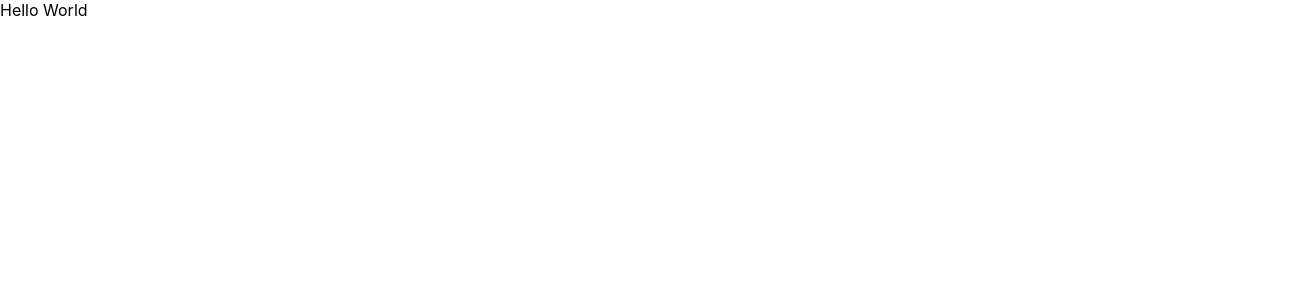
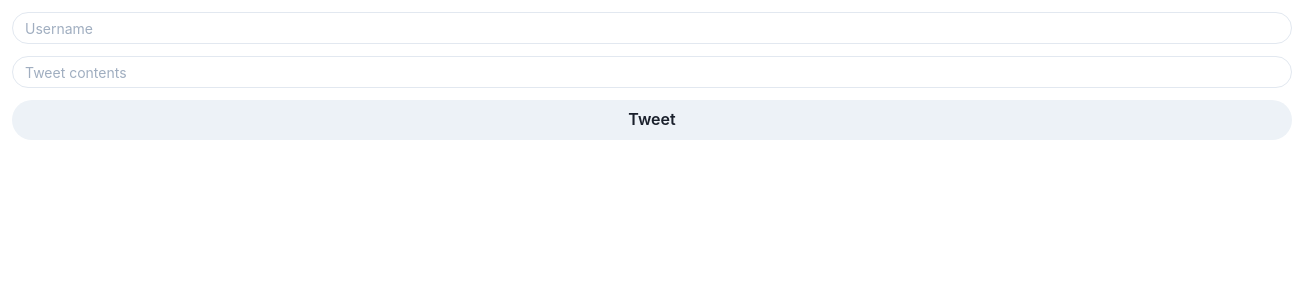
Before and after one commit to ShahmeerShahid/TwitterClone, a React (Create React App) app in the folder twitter-client/: page / in a window 1280 px wide. Shown: the top 300 px of the page, 1304 px wide, since content can reach past the window. Built offline with nearby package versions, Linux system fonts and the light colour scheme.

Commit message:
Add demo code

```diff
--- a/twitter-client/src/App.js
+++ b/twitter-client/src/App.js
@@ -1,9 +1,10 @@
+import { ChakraProvider } from "@chakra-ui/react";
+import TweetPage from "./TweetPage.js";
+
 function App() {
-	return (
-		<>
-			Hello World
-		</>
-	);
+	return <ChakraProvider>
+		<TweetPage />
+	</ChakraProvider>;
 }
 
 export default App;
--- /dev/null
+++ b/twitter-client/src/Tweet.js
@@ -0,0 +1,14 @@
+import { Box, Heading } from "@chakra-ui/react";
+
+function Tweet(props) {
+    const { username, content } = props;
+	return <div>
+        <Box m={3} p={3} borderRadius="full" bg="blue.200"
+        textAlign="center">
+            <Heading>{username}</Heading>
+            {content}
+        </Box>
+    </div>;
+}
+
+export default Tweet;
--- /dev/null
+++ b/twitter-client/src/TweetForm.js
@@ -0,0 +1,45 @@
+import { Input, Button } from "@chakra-ui/react";
+import { useState } from "react";
+
+function TweetForm({ addTweet }) {
+
+    const [username, setUsername] = useState("");
+	const handleUsernameChange = (event) => setUsername(event.target.value);
+
+    const [content, setContent] = useState("");
+    const handleContentChange = (event) => setContent(event.target.value);
+
+
+	return (
+		<div>
+			<Input
+				value={username}
+				onChange={handleUsernameChange}
+				placeholder="Username"
+				size="sm"
+				m={3}
+				borderRadius="full"
+			/>
+			<Input
+				value={content}
+				onChange={handleContentChange}
+				placeholder="Tweet contents"
+				size="sm"
+				ml={3}
+				borderRadius="full"
+			/>
+			<Button w="100%" borderRadius="full" m={3}
+            onClick={() => {
+                addTweet(username, content);
+                setUsername("");
+                setContent("");
+            }
+            }
+            >
+				Tweet
+			</Button>
+		</div>
+	);
+}
+
+export default TweetForm;
--- /dev/null
+++ b/twitter-client/src/TweetPage.js
@@ -0,0 +1,22 @@
+import Tweet from "./Tweet.js";
+import TweetForm from "./TweetForm.js";
+import { useState } from "react";
+
+function TweetPage() {
+    const [tweets, setTweet] = useState([]);
+
+    const addTweet = (username, content) => {
+        setTweet([ {username, content }, ...tweets]);
+    }
+
+	return (
+		<div>
+            <TweetForm addTweet={addTweet} />
+            {tweets.map(({ username, content }) => {
+                return <Tweet username={username} content={content} />;
+            })}
+		</div>
+	);
+}
+
+export default TweetPage;
```
